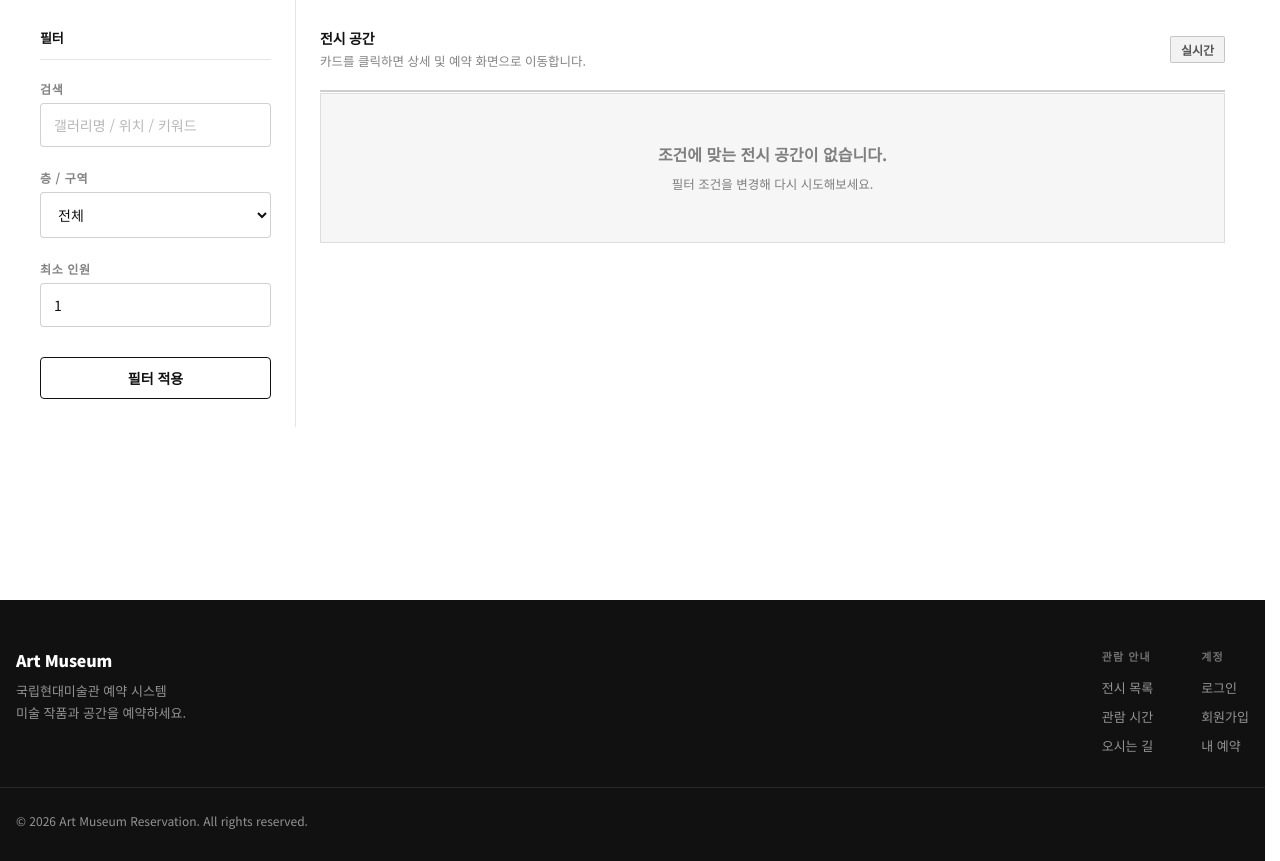
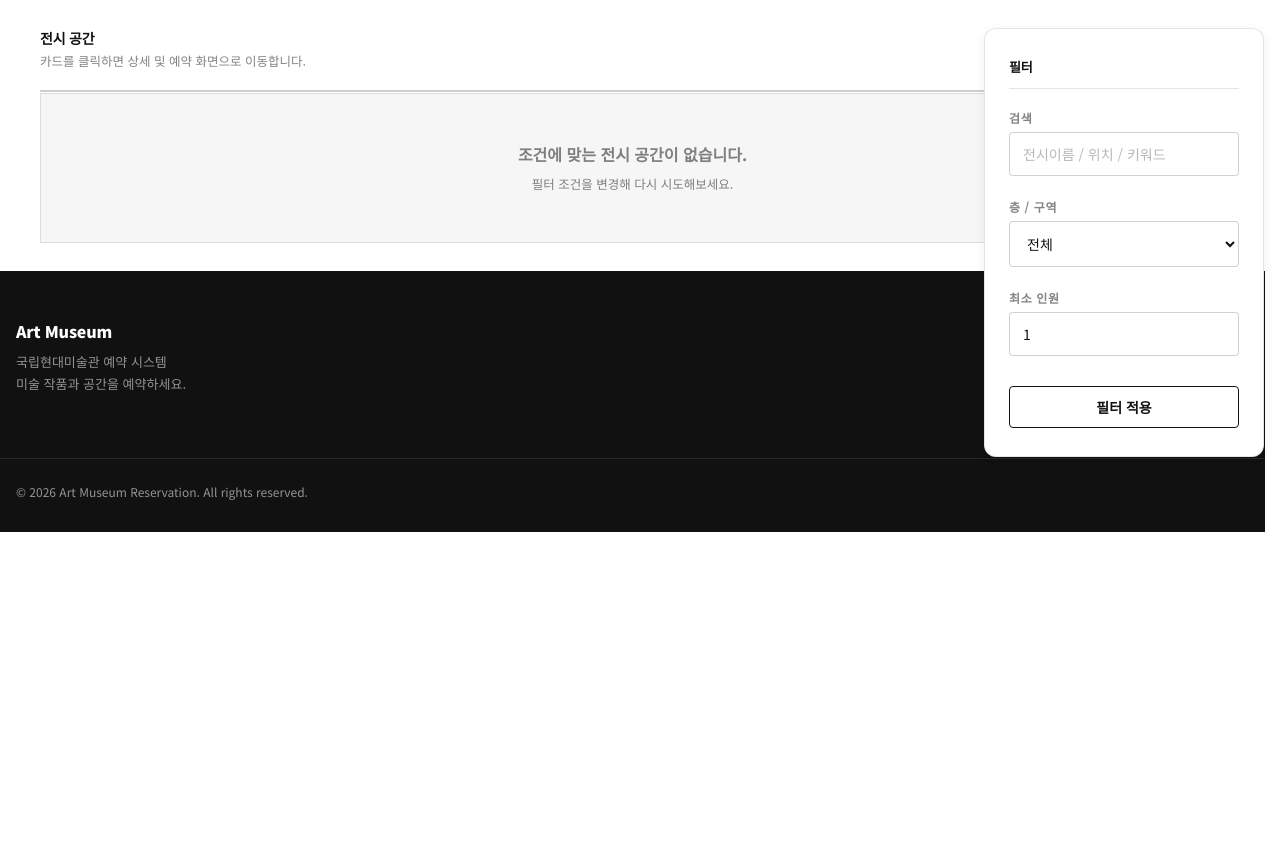
Before and after one commit to yuri7534-7734/GalleryReservation, a Spring Boot app: page /gallery/list in a window 1280 px wide. Shown: the part 283-1144 px from the top of the page. After the commit the page ends 815 px from the top, so only its background shows below. Run offline with Spring Boot 4, Linux system fonts and the light colour scheme; some of the project's set-up classes (security, data sources, template engines, error pages and the like) are left out, and stand-ins take their place; some libraries are stand-ins or nearby versions.

Commit message:
전시목록 사이드바 html 적용 수정필요

```diff
--- a/src/main/resources/templates/gallery/list.html
+++ b/src/main/resources/templates/gallery/list.html
@@ -14,8 +14,47 @@
     .pageTitle { font-size: clamp(26px, 3vw, 42px); letter-spacing: -1.2px; line-height: 1.08; }
     .pageSubtitle { max-width: 60ch; }
 
-      .contentArea { display: grid; grid-template-columns: 280px 1fr; gap: 0; align-items: start; min-height: 600px; }
-      .filterPanel { border-right: 1px solid var(--stroke); padding: 28px 24px; position: sticky; top: var(--nav-h); max-height: calc(100vh - var(--nav-h)); overflow-y: auto; }
+    /*
+     * 날개: 본문은 기존과 동일하게 .container만으로 중앙 정렬(좌측으로 당기지 않음).
+     * 필터는 뷰포트 기준 fixed로 “컨테이너 오른쪽 + 여백”에만 붙인다.
+     */
+    .galleryListWithWing {
+      width: 100%;
+      box-sizing: border-box;
+    }
+    .filterWing.filterPanel {
+      --wing-w: 280px;
+      --wing-gap: 16px;
+      box-sizing: border-box;
+      width: var(--wing-w);
+      max-width: min(var(--wing-w), calc(100vw - 24px));
+      border: 1px solid var(--stroke);
+      border-radius: 12px;
+      background: var(--surface, #ffffff);
+      padding: 28px 24px;
+      overflow-y: auto;
+      box-shadow: 0 2px 12px rgba(0, 0, 0, 0.06);
+      z-index: 30;
+    }
+    @media (min-width: 901px) {
+      .filterWing.filterPanel {
+        position: fixed;
+        /* top·max-height: #galleryFilterAlign(실시간 행) 기준으로 스크립트가 설정 */
+        top: calc(var(--nav-h, 64px) + 20px);
+        max-height: calc(100vh - var(--nav-h, 64px) - 32px);
+        /*
+         * 50vw + (컨테이너 실효 폭)/2 + 간격 = 본문 박스 오른쪽 바깥 시작점.
+         * 좁은 화면에서는 min으로 뷰포트 안에 남도록 클램프.
+         */
+        left: min(
+          calc(
+            50vw + min(var(--container, 1360px), calc(100vw - 32px)) / 2 +
+              var(--wing-gap)
+          ),
+          calc(100vw - var(--wing-w) - 16px)
+        );
+      }
+    }
     .filterTitle { font-size: 13px; font-weight: 900; letter-spacing: -0.2px; margin-bottom: 20px; padding-bottom: 12px; border-bottom: 1px solid var(--stroke); }
     .filterGroup { margin-bottom: 22px; }
     .filterGroup:last-child { margin-bottom: 0; }
@@ -60,8 +99,21 @@
     .emptyStateTitle { font-size: 16px; font-weight: 700; margin-bottom: 8px; }
 
     @media (max-width: 900px) {
-        .contentArea { grid-template-columns: 1fr; }
-        .filterPanel { position: static; border-right: none; border-bottom: 1px solid var(--stroke); max-height: none; }
+      .galleryListWithWing {
+        display: flex;
+        flex-direction: column;
+      }
+      .galleryListWithWing > .container {
+        order: 2;
+      }
+      .filterWing.filterPanel {
+        position: static;
+        width: 100%;
+        max-width: 100%;
+        max-height: none;
+        margin: 0 16px 16px;
+        order: 1;
+      }
       .grid-3 { grid-template-columns: repeat(2, 1fr); }
     }
     @media (max-width: 600px) { .galleryGrid { grid-template-columns: 1fr; } }
@@ -141,38 +193,11 @@
       </header>
     </div>
 
-        <!-- CONTENT -->
+    <!-- CONTENT: 본문만 일반 .container(기존 중앙 영역), 필터는 fixed 날개 -->
+    <div class="galleryListWithWing">
       <div class="container">
-          <div class="contentArea">
-            <!-- FILTER SIDEBAR -->
-            <aside class="filterPanel">
-              <div class="filterTitle">필터</div>
-              <div class="filterGroup">
-                <label for="q">검색</label>
-                <input id="q" type="text" placeholder="갤러리명 / 위치 / 키워드"/>
-              </div>
-              <div class="filterGroup">
-                <label for="region">층 / 구역</label>
-                <select id="region">
-                  <option value="ALL" selected>전체</option>
-                  <option value="1">1층</option>
-                  <option value="2">2층</option>
-                  <option value="3">3층</option>
-                  <option value="B">지하</option>
-                </select>
-              </div>
-              <div class="filterGroup">
-                <label for="minCap">최소 인원</label>
-                <input id="minCap" type="number" min="1" step="1" value="1"/>
-              </div>
-              <button class="btn btn-primary" type="button" id="applyFilter" style="width:100%;margin-top:8px">
-                필터 적용
-              </button>
-            </aside>
-
-            <!-- GALLERY LIST -->
         <section class="galleryPanel">
-              <div class="galleryMeta">
+          <div class="galleryMeta" id="galleryFilterAlign">
             <div>
               <div class="galleryMetaTitle">전시 공간</div>
               <div class="galleryMetaSub">카드를 클릭하면 상세 및 예약 화면으로 이동합니다.</div>
@@ -225,6 +250,35 @@
           </div>
         </section>
       </div>
+
+      <aside class="filterPanel filterWing" aria-label="전시 목록 필터 (우측 날개)">
+        <div class="filterTitle">필터</div>
+        <div class="filterGroup">
+          <label for="q">검색</label>
+          <input
+                  id="q"
+                  type="text"
+                  placeholder="전시이름 / 위치 / 키워드"
+          />
+        </div>
+        <div class="filterGroup">
+          <label for="region">층 / 구역</label>
+          <select id="region">
+            <option value="ALL" selected>전체</option>
+            <option value="1">1층</option>
+            <option value="2">2층</option>
+            <option value="3">3층</option>
+            <option value="B">지하</option>
+          </select>
+        </div>
+        <div class="filterGroup">
+          <label for="minCap">최소 인원</label>
+          <input id="minCap" type="number" min="1" step="1" value="1"/>
+        </div>
+        <button class="btn btn-primary" type="button" id="applyFilter" style="width:100%;margin-top:8px">
+          필터 적용
+        </button>
+      </aside>
     </div>
   </main>
 
@@ -292,6 +346,43 @@
     if (applyBtn) applyBtn.addEventListener("click", apply);
     apply();
   })();
+
+  (function () {
+    var wing = document.querySelector(".filterWing.filterPanel");
+    var anchor = document.getElementById("galleryFilterAlign");
+    if (!wing || !anchor) return;
+
+    function navHeightPx() {
+      var v = getComputedStyle(document.documentElement).getPropertyValue("--nav-h").trim();
+      if (v.endsWith("px")) return parseFloat(v) || 64;
+      return 64;
+    }
+
+    function syncFilterWingToRealtimeRow() {
+      if (window.matchMedia("(max-width: 900px)").matches) {
+        wing.style.top = "";
+        wing.style.maxHeight = "";
+        return;
+      }
+      var navH = navHeightPx();
+      var topPx = Math.max(navH + 6, anchor.getBoundingClientRect().top);
+      wing.style.top = topPx + "px";
+      wing.style.maxHeight = Math.max(200, window.innerHeight - topPx - 24) + "px";
+    }
+
+    window.addEventListener("load", function () {
+      syncFilterWingToRealtimeRow();
+      requestAnimationFrame(syncFilterWingToRealtimeRow);
+    });
+    window.addEventListener("resize", syncFilterWingToRealtimeRow);
+    window.addEventListener("scroll", syncFilterWingToRealtimeRow, { passive: true });
+    if (document.readyState === "loading") {
+      document.addEventListener("DOMContentLoaded", syncFilterWingToRealtimeRow);
+    } else {
+      syncFilterWingToRealtimeRow();
+      requestAnimationFrame(syncFilterWingToRealtimeRow);
+    }
+  })();
 </script>
 </body>
 </html>
```
Lines whose indentation alone changed are shown as unchanged.
